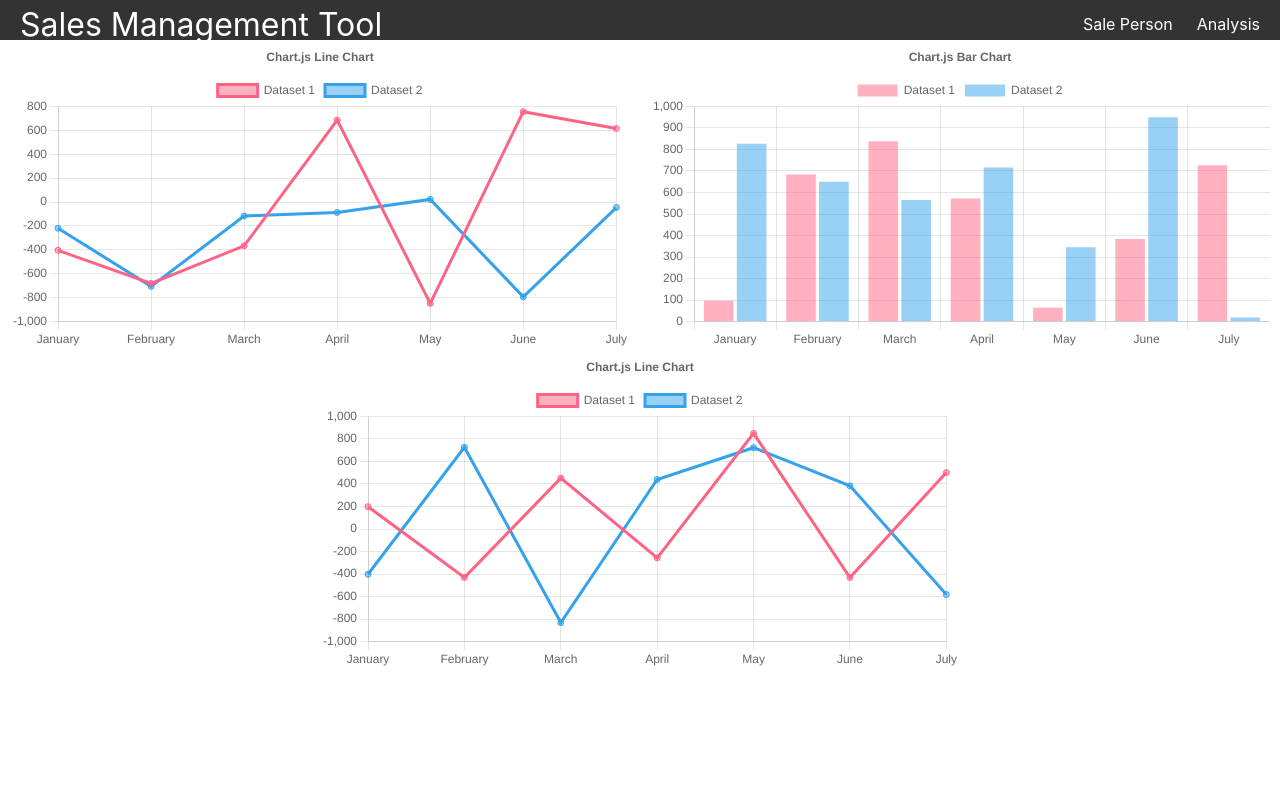
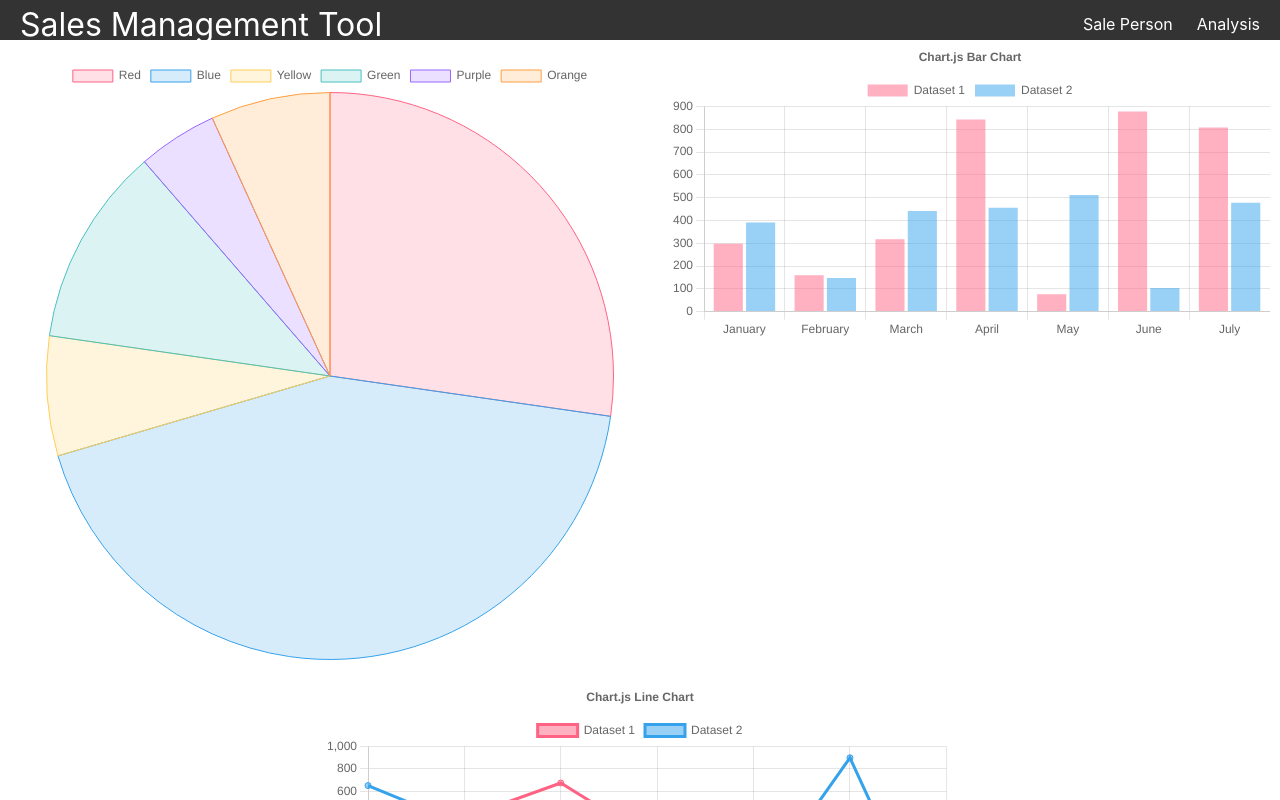
Before and after one commit to ngtruongthanh98/sales-report-data, a React (Create React App) app: page / in a window 1280 px wide. Shown: the top 800 px of the page. Built offline with nearby package versions, Linux system fonts and the light colour scheme.

Commit message:
feat: Add PieChart

```diff
--- a/src/components/Charts/PieChart/index.js
+++ b/src/components/Charts/PieChart/index.js
@@ -1,6 +1,7 @@
 import React from 'react';
 import { Chart as ChartJS, ArcElement, Tooltip, Legend } from 'chart.js';
 import { Pie } from 'react-chartjs-2';
+import './styles.scss';
 
 ChartJS.register(ArcElement, Tooltip, Legend);
 
@@ -32,7 +33,7 @@ const PieChart = () => {
     ],
   };
 
-  return <Pie data={data} />;
+  return <Pie data={data} className="pieChart" />;
 };
 
 export default PieChart;
--- /dev/null
+++ b/src/components/Charts/PieChart/styles.scss
@@ -0,0 +1,4 @@
+.pieChart {
+  width: 600px !important;
+  height: 600px !important;
+}
--- a/src/pages/Analysis/index.js
+++ b/src/pages/Analysis/index.js
@@ -2,13 +2,14 @@ import React from 'react';
 import './styles.scss';
 import LineChart from '../../components/Charts/LineChart';
 import VerticalBarChart from '../../components/Charts/VerticalBarChart';
+import PieChart from '../../components/Charts/PieChart';
 
 const Analysis = () => {
   return (
     <div className="analysis-page">
       <div className="row">
-        <div className="chart-item-50">
-          <LineChart />
+        <div className="chart-item-50 pie-chart">
+          <PieChart />
         </div>
 
         <div className="chart-item-50">
--- a/src/pages/Analysis/styles.scss
+++ b/src/pages/Analysis/styles.scss
@@ -20,5 +20,11 @@
     &.single {
       justify-content: center;
     }
+
+    .pie-chart {
+      padding: 20px;
+      display: flex;
+      justify-content: center;
+    }
   }
 }
```
